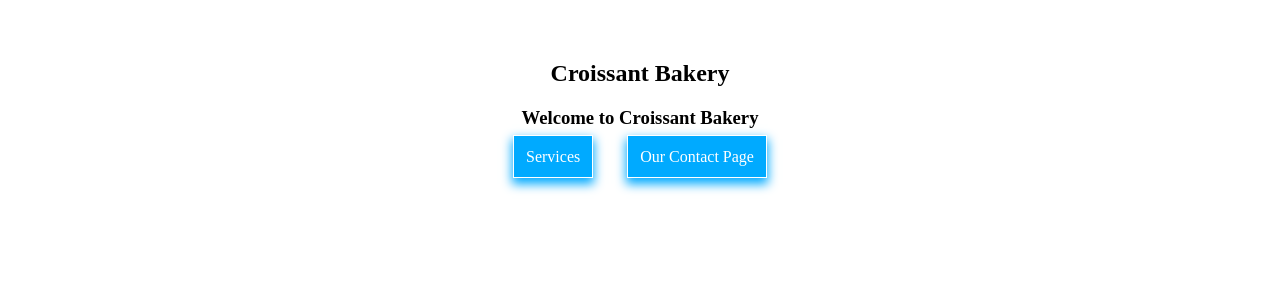
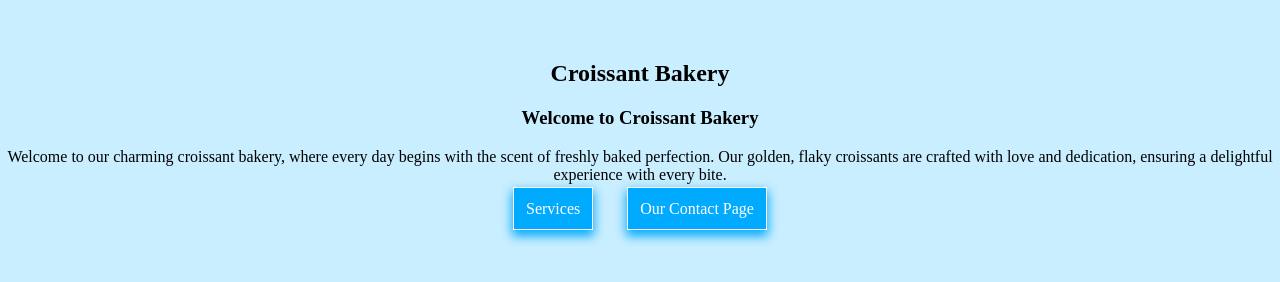
Before and after one commit to Techgirlie-martinermars/Croissant, a plain HTML site: page index.html in a window 1280 px wide. Drawn offline with Linux system fonts and the light colour scheme.

Commit message:
added a background
Added a background color to the body

```diff
--- a/index.html
+++ b/index.html
@@ -9,6 +9,12 @@
   <body>
     <h2>Croissant Bakery</h2>
     <h3>Welcome to Croissant Bakery</h3>
+    <p>
+      Welcome to our charming croissant bakery, where every day begins with the
+      scent of freshly baked perfection. Our golden, flaky croissants are
+      crafted with love and dedication, ensuring a delightful experience with
+      every bite.
+    </p>
     <a href="/photo.html" class="about-link">Services</a>
     <a href="/contact.html#contact" class="contact-link">Our Contact Page</a>
   </body>
--- a/src/styles.css
+++ b/src/styles.css
@@ -1,4 +1,5 @@
 body {
+  background: #c9eeff;
   display: block;
   text-align: center;
   margin: 60px auto;
```
